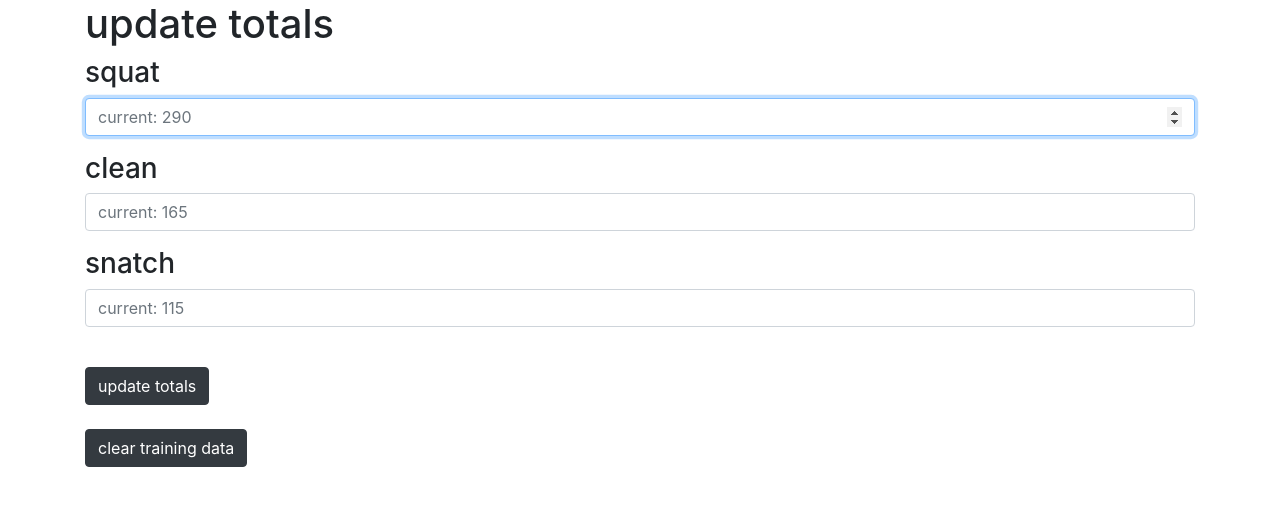
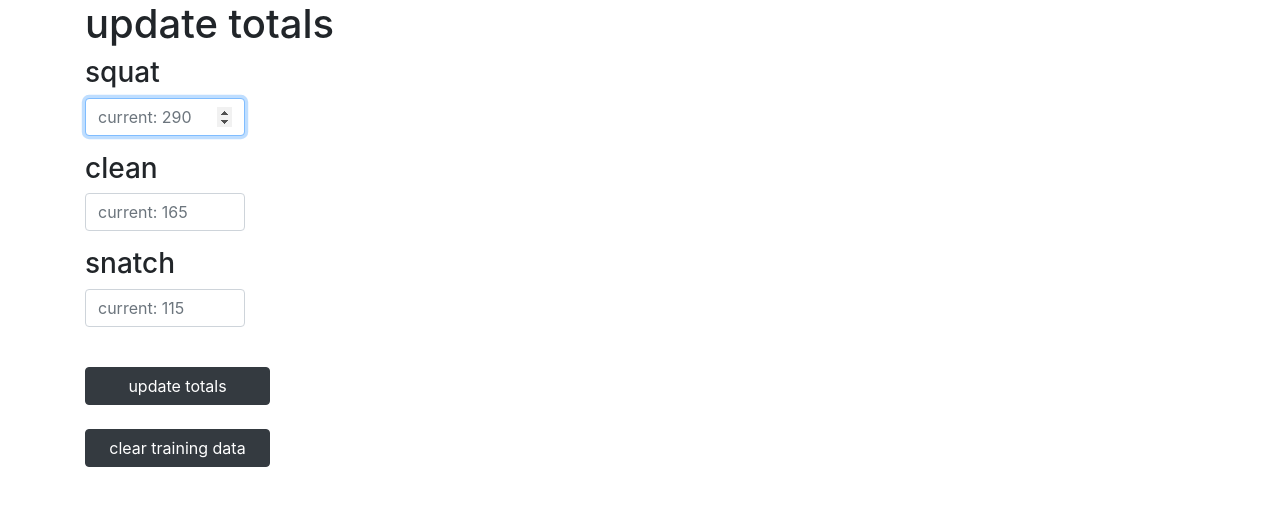
Before and after one commit to harrisonBarnett/wl_, a Flask app: page /options in a window 1280 px wide. Shown: the part 56-562 px from the top of the page. Run offline with Flask 2, Linux system fonts and the light colour scheme; a user stored in the database is signed in; some libraries are stand-ins or nearby versions.

Commit message:
Tweaked styles.

```diff
--- a/website/templates/options.html
+++ b/website/templates/options.html
@@ -5,7 +5,8 @@
 {% block body %}
     <form method = "POST">
         <h1>update totals</h1>
-        <div class="form-group">
+        <div class="row">
+            <div class="form-group col-lg-2">
                 <!-- label references the input name -->
                 <h3>squat</h2>
                 <!-- 'name' attribute is largely used in requests -->
@@ -18,7 +19,9 @@
                 placeholder="current: {{squat_max}}"
                 />
             </div>
-        <div class="form-group">
+        </div>
+        <div class="row">
+            <div class="form-group col-lg-2">
                 <!-- label references the input name -->
                 <h3>clean</h2>
                 <!-- 'name' attribute is largely used in requests -->
@@ -30,7 +33,9 @@
                 placeholder="current: {{clean_max}}"
                 />
             </div>
-        <div class="form-group">
+        </div>
+        <div class="row">
+            <div class="form-group col-lg-2">
                 <!-- label references the input name -->
                 <h3>snatch</h2>
                 <!-- 'name' attribute is largely used in requests -->
@@ -42,12 +47,13 @@
                 placeholder="current: {{snatch_max}}"
                 />
             </div>
+        </div>
         <br />
         <div>
             <button
                 name="update_totals"
                 type="submit"
-                class="btn btn-dark">
+                class="btn btn-dark col-lg-2">
                 update totals
             </button>
         </div>
@@ -60,7 +66,7 @@
             <button
                 name="clear_data"
                 type="submit"
-                class="btn btn-dark">
+                class="btn btn-dark col-lg-2">
                 clear training data
         </div>
     </form>
```
Lines whose indentation alone changed are shown as unchanged.
